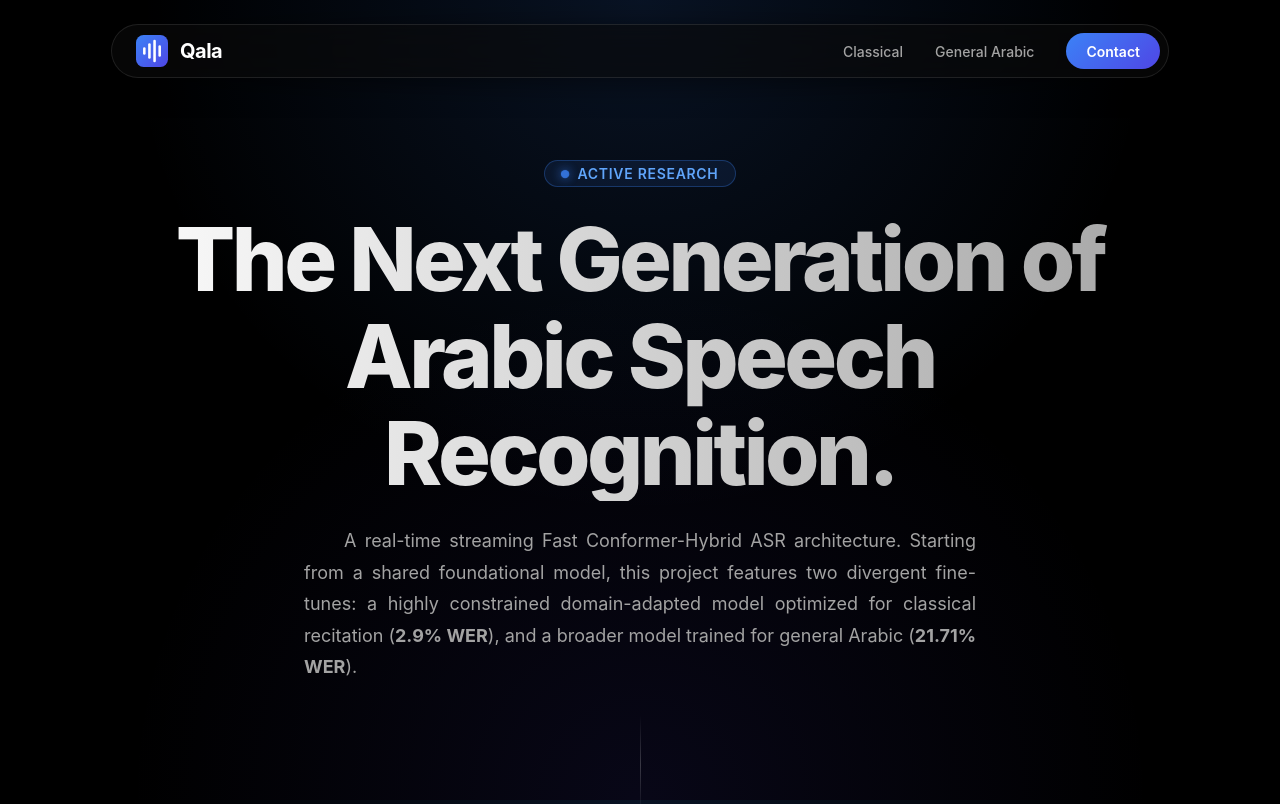
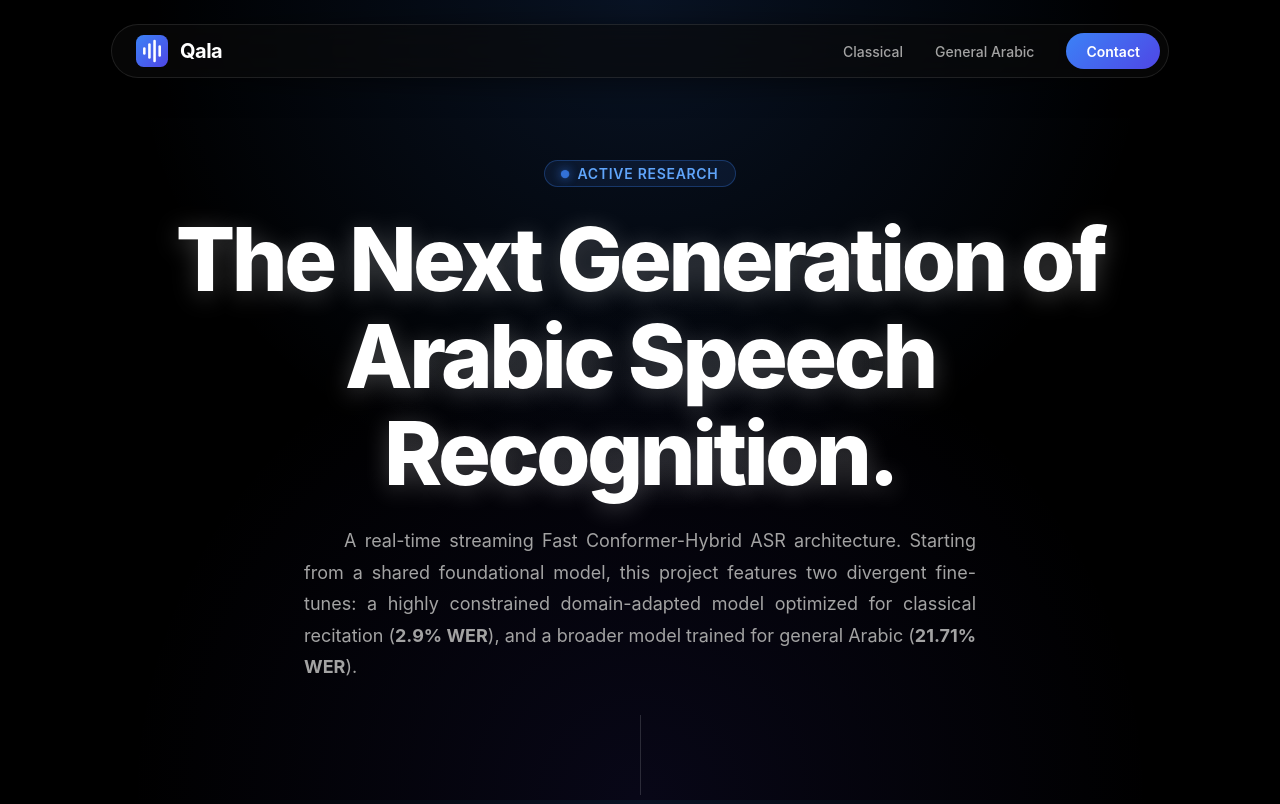
Before and after one commit to Shukre/qalaresearch, a React (Vite) app: page / in a window 1280 px wide. Shown: the top 804 px of the page. Built offline with nearby package versions, Linux system fonts and the light colour scheme.

Commit message:
styling updates

```diff
--- a/src/index.css
+++ b/src/index.css
@@ -185,12 +185,11 @@ section {
   margin-bottom: 1.5rem;
   line-height: 1.1;
 
-  display: inline-block;
-  color: transparent !important;
-  background: linear-gradient(to right, #ffffff, #a3a3a3) !important;
-  background-clip: text !important;
-  -webkit-background-clip: text !important;
-  -webkit-text-fill-color: transparent !important;
+  /* Use solid white with a subtle glow instead of a gradient */
+  color: #ffffff !important;
+  background: none !important;
+  -webkit-text-fill-color: #ffffff !important;
+  text-shadow: 0 4px 24px rgba(255, 255, 255, 0.25);
 }
 
 @media (min-width: 768px) {
@@ -360,8 +359,9 @@ section {
 /* --- DIVIDER --- */
 .section-divider {
   width: 1px;
-  height: 100px;
-  background: linear-gradient(to bottom, transparent, rgba(255, 255, 255, 0.2), transparent);
+  height: 80px;
+  /* Use a solid opacity instead of a gradient so it doesn't turn invisible */
+  background-color: rgba(255, 255, 255, 0.15) !important;
   margin: 2rem auto;
 }
 
```
